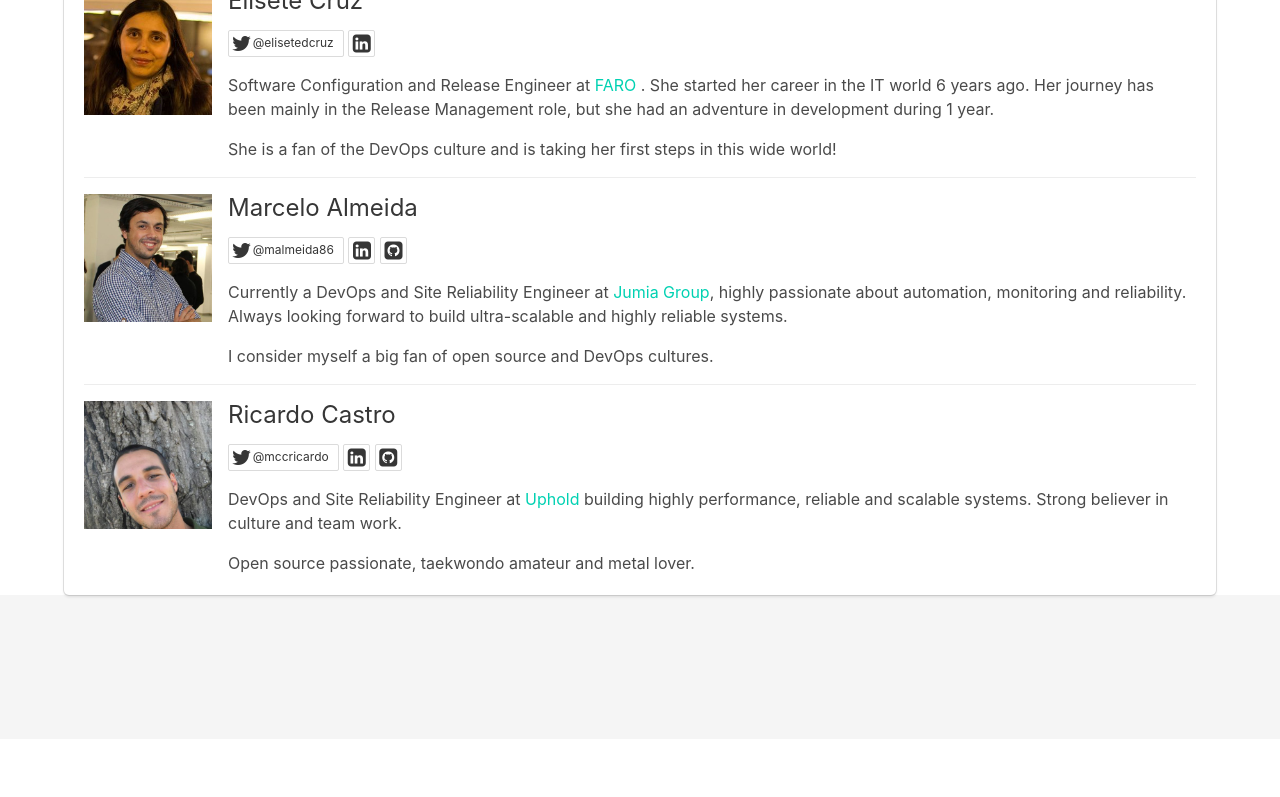
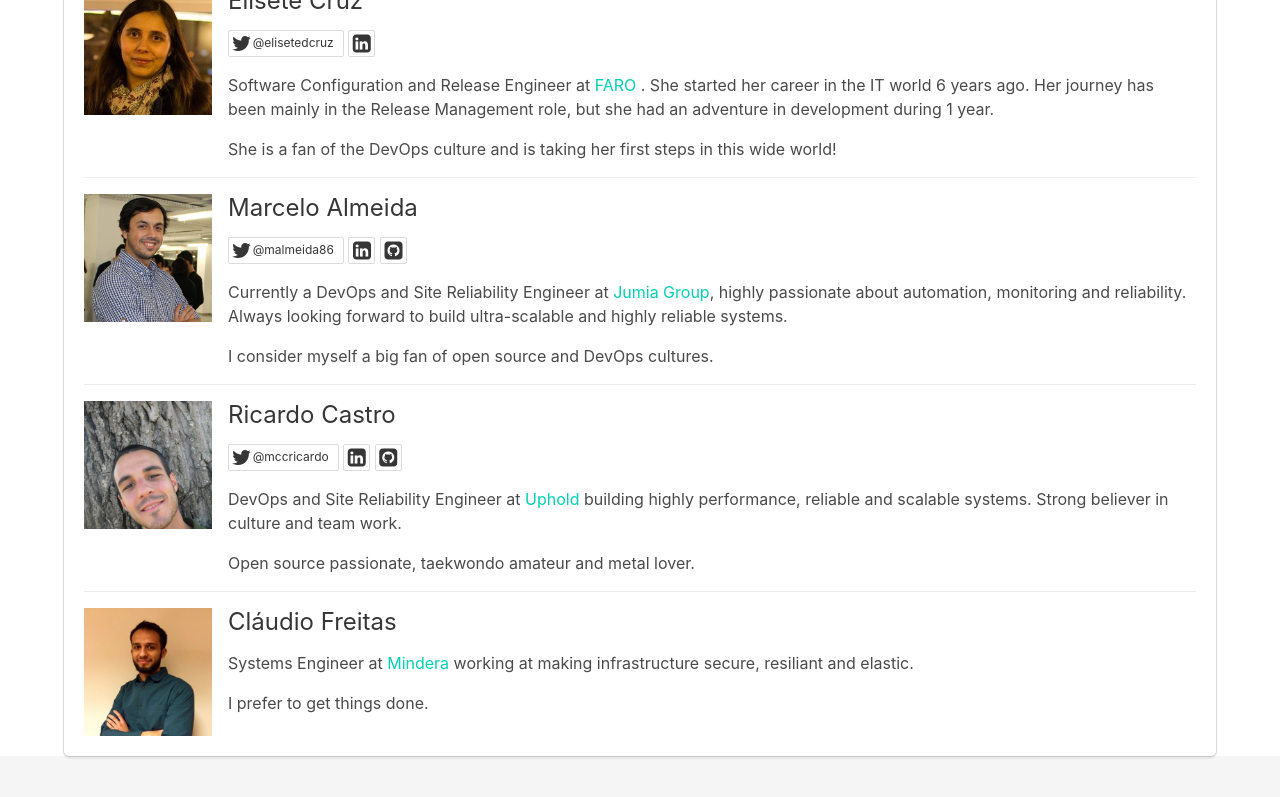
Before and after one commit to DevOpsPorto/devopsporto.github.io, a Jekyll site: the page built from team.html, in a window 1280 px wide and 900 px high, scrolled down 1362 px. Shown: the top 797 px of the window. Built offline with Jekyll 4.4.1, drawn with Linux system fonts in a browser that asks for light colours; before the commit the page ends 2101 px from its top, so only the background shows below that.

Commit message:
Sorry for being late. Here is my 'bio'

```diff
--- a/team.html
+++ b/team.html
@@ -142,6 +142,24 @@ layout: default
         </div>
       </article>
 
+      <!-- Claudio Freitas -->
+      <article class="media">
+        {% include components/teamimage.html imagename="claudiofreitas.jpg" %}
+        <div class="media-content">
+          <div class="content">
+            <h3>Cláudio Freitas</h3>
+            {% include components/teamhandle.html%}
+
+            <p>
+              Systems Engineer at <a href="http://mindera.com/" target="_blank"> Mindera</a> working at making infrastructure secure, resiliant and elastic.
+            </p>
+            <p>
+              I prefer to get things done.
+            </p>
+          </div>
+        </div>
+      </article>
+
     </div>
   </div>
 </div>
```
Also changed, not shown: assets/images/team/claudiofreitas.jpg (added).
